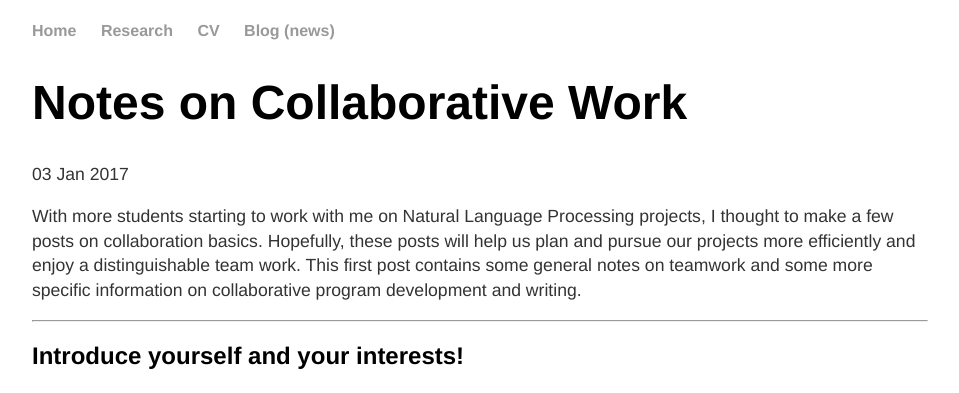
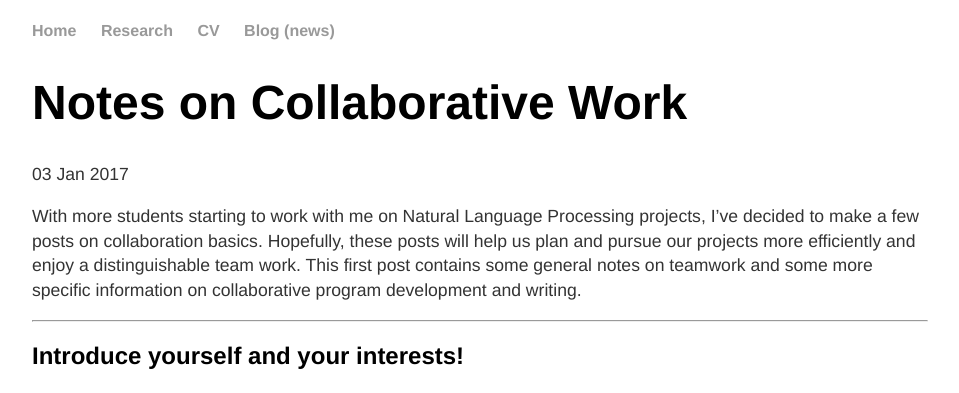
Before and after one commit to FTAsr/ftasr.github.io, a Jekyll site: the page built from _posts/2016-01-03-CollaborativeWork.md, in a window 1280 px wide. Shown: the top 393 px of the page, without its empty margins (160-1119 px from the left). Built offline with Jekyll 4.4.1, drawn with Linux system fonts in a browser that asks for light colours.

```diff
--- a/_posts/2016-01-03-CollaborativeWork.md
+++ b/_posts/2016-01-03-CollaborativeWork.md
@@ -4,7 +4,7 @@
 date: 2017-01-03
 ---
 
-With more students starting to work with me on Natural Language Processing projects, I thought to make a few posts on collaboration basics. Hopefully, these posts will help us plan and pursue our projects more efficiently and enjoy a distinguishable team work.
+With more students starting to work with me on Natural Language Processing projects, I've decided to make a few posts on collaboration basics. Hopefully, these posts will help us plan and pursue our projects more efficiently and enjoy a distinguishable team work.
 This first post contains some general notes on teamwork and some more specific information on collaborative program development and writing.
 
 ------
```
